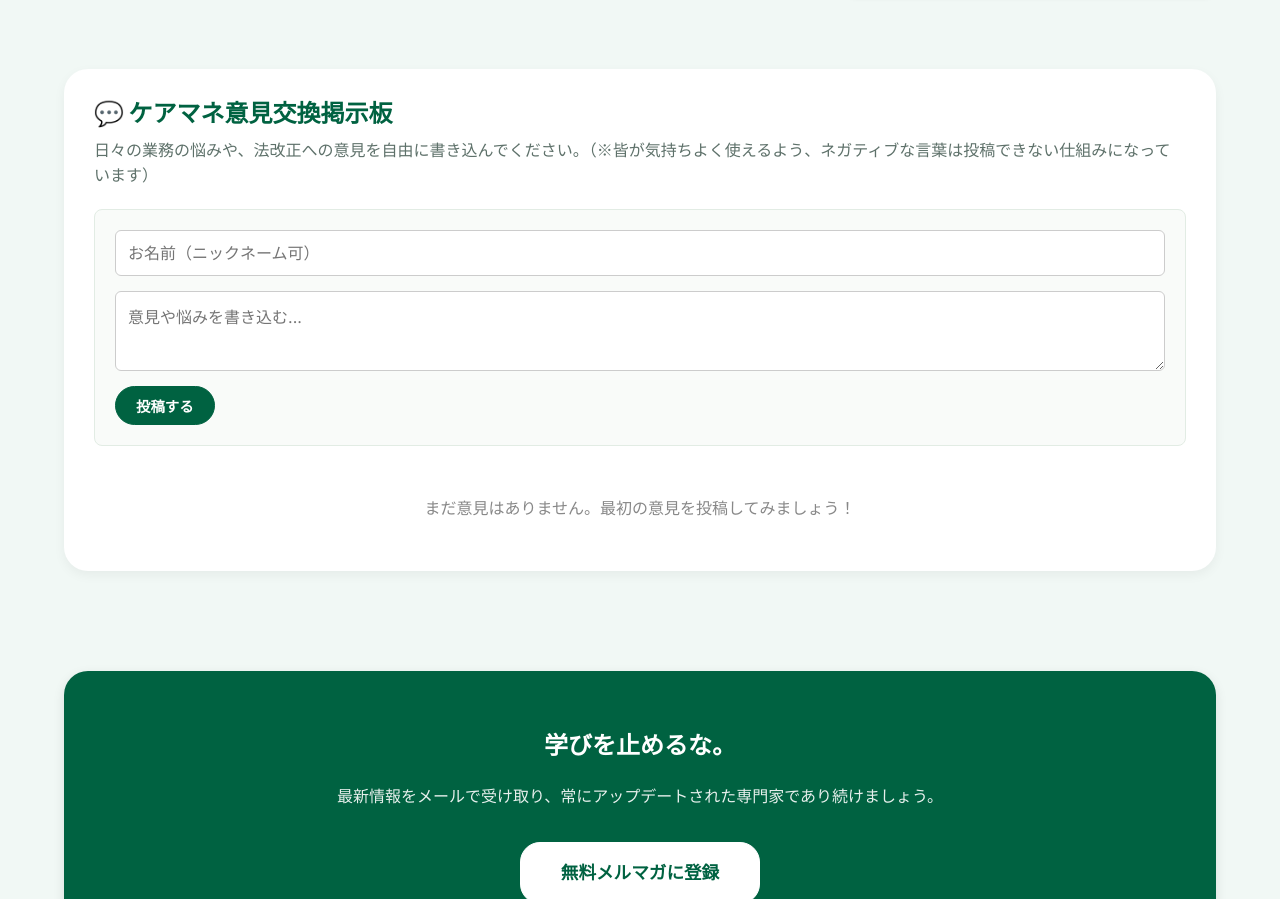
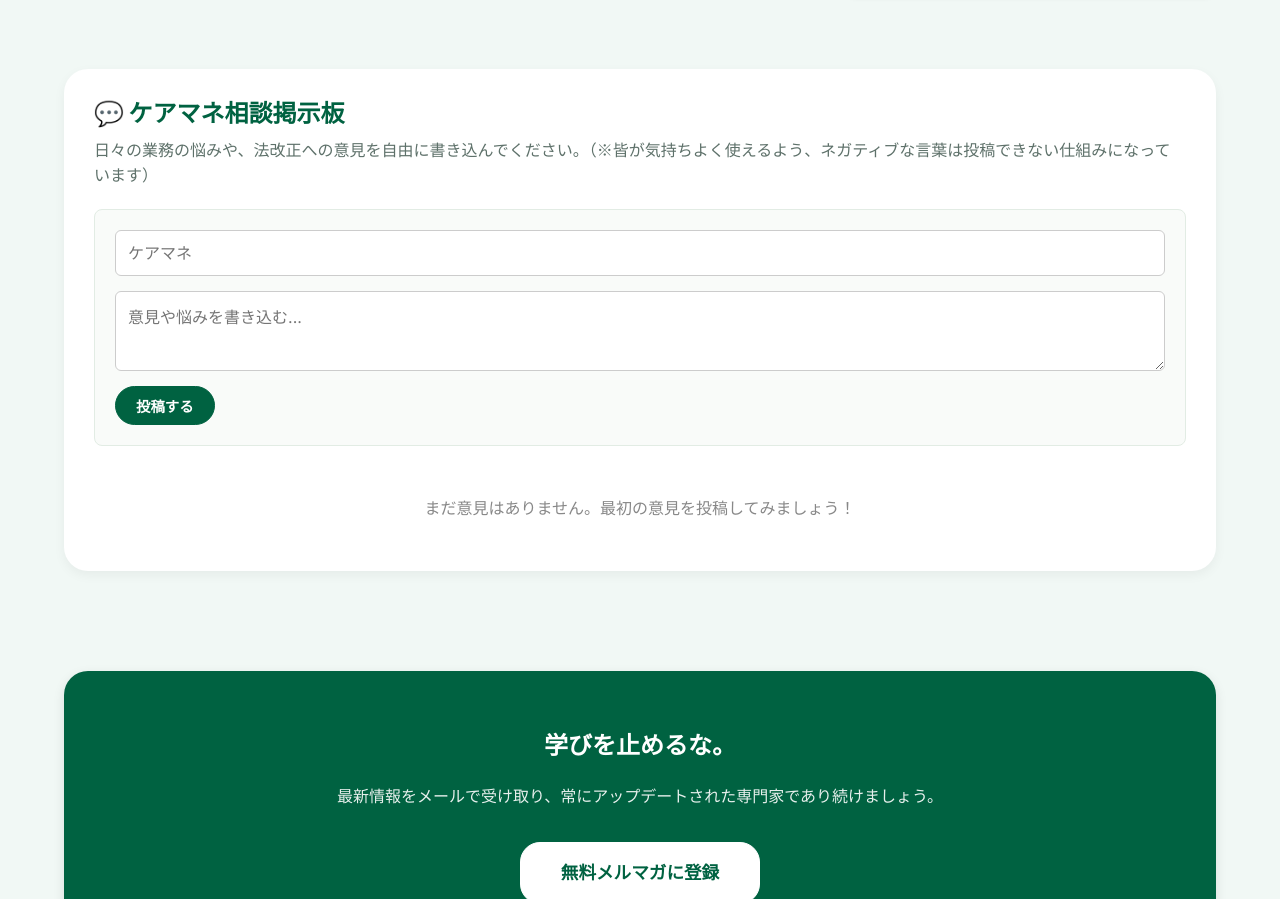
Before and after one commit to aqafish/Care-Manager, a plain HTML site: page index.html in a window 1280 px wide. Shown: the part 1883-2782 px from the top of the page. Drawn offline with Linux system fonts and the light colour scheme; no server answers.

Commit message:
Update BBS title and placeholder

```diff
--- a/index.html
+++ b/index.html
@@ -117,10 +117,10 @@
         </div>
 
         <div class="bbs-section" id="bbs">
-            <h2>💬 ケアマネ意見交換掲示板</h2>
+            <h2>💬 ケアマネ相談掲示板</h2>
             <p style="margin-bottom: 20px; color: var(--sb-text-muted);">日々の業務の悩みや、法改正への意見を自由に書き込んでください。（※皆が気持ちよく使えるよう、ネガティブな言葉は投稿できない仕組みになっています）</p>
             <div class="bbs-form">
-                <input type="text" id="bbsName" placeholder="お名前（ニックネーム可）" class="bbs-input-name">
+                <input type="text" id="bbsName" placeholder="ケアマネ" class="bbs-input-name">
                 <textarea id="bbsMessage" placeholder="意見や悩みを書き込む..." class="bbs-input-msg"></textarea>
                 <div id="bbsError" class="bbs-error-msg" style="display:none; color: #e74c3c; font-weight: bold; font-size: 0.9rem;">※不適切な言葉（ネガティブワード）が含まれているため投稿できません。</div>
                 <button id="bbsSubmit" class="btn-outline" style="align-self: flex-start; background: var(--sb-green); color: white;">投稿する</button>
```
